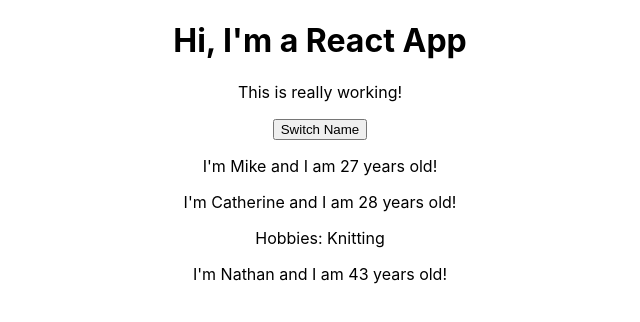
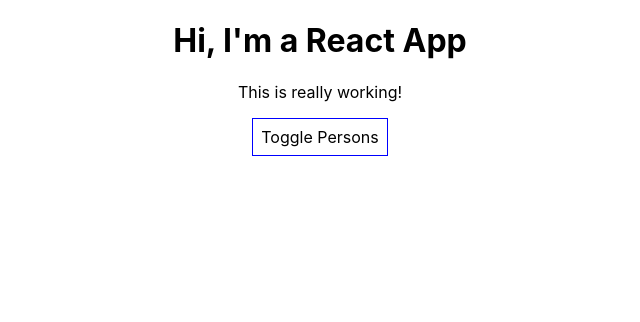
Before and after one commit to mkzarra/react-basics, a React (Create React App) app: page / in a window 1280 px wide. Shown: the top 322 px of the page, without its empty margins (320-960 px from the left). Built offline with nearby package versions, Linux system fonts and the light colour scheme.

Commit message:
added key prop and some dynamic functionality

```diff
--- a/src/App.js
+++ b/src/App.js
@@ -5,42 +5,79 @@
 class App extends Component {
   state = {
     persons: [
-      { name: 'Mike', age: 27 },
-      { name: 'Catherine', age: 28 },
-      { name: 'Nathan', age: 43}
+      { id: 'ad8', name: 'Mike', age: 27 },
+      { id: 'fw7', name: 'Catherine', age: 28 },
+      { id: 's3q', name: 'Nathan', age: 43 }
     ]
   }
 
-  switchNameHandler = newName => {
+  deletPersonHandler = (personIndex) => {
+    const persons = [...this.state.persons]
+    persons.splice(personIndex, 1)
+    this.setState({persons})
+  }
+
+  nameChangeHandler = event => {
     this.setState({
       persons: [
-        { name: newName, age: 27 },
-        { name: 'Catherine', age: 28 },
-        { name: 'Nathan', age: 42 }
+        { name: 'Mike', age: 27 },
+        { name: event.target.value, age: 28 },
+        { name: 'Nathan', age: 43}
       ]
     })
   }
 
+  togglePersonHandler = () => {
+    const doesShow = this.state.showPersons
+    this.setState({ showPersons: !doesShow })
+  }
+
   render() {
+    const style = {
+      backgroundColor: 'white',
+      font: 'inherit',
+      border: '1px solid blue',
+      padding: '8px',
+      cursor: 'pointer'
+    }
+
+    let persons = null
+    if (this.state.showPersons) {
+      persons = (
+        <div>
+          {this.state.persons.map((person, index) => {
+            return <Person
+              click={() => this.deletPersonHandler(index)}
+              name={person.name}
+              age={person.age}
+              key={person.id}
+            />
+          })}
+            {/* <Person
+              name={this.state.persons[0].name}
+              age={this.state.persons[0].age}
+            />
+            <Person
+              changed={this.nameChangeHandler}
+              click={this.switchNameHandler.bind(this, 'Mikey')}
+              name={this.state.persons[1].name}
+              age={this.state.persons[1].age}>Hobbies: Knitting</Person>
+            <Person
+              name={this.state.persons[2].name}
+              age={this.state.persons[2].age}
+            /> */}
+          </div>
+      )
+    }
+
     return (
       <div className="App">
         <h1>Hi, I'm a React App</h1>
         <p>This is really working!</p>
-        <button onClick={this.switchNameHandler.bind(this, 'Micheal')}>Switch Name</button>
-        <Person
-          name={this.state.persons[0].name}
-          age={this.state.persons[0].age}
-        />
-        <Person
-          click={this.switchNameHandler.bind(this, 'Mikey')}
-          name={this.state.persons[1].name}
-          age={this.state.persons[1].age}>
-          Hobbies: Knitting
-        </Person>
-        <Person
-          name={this.state.persons[2].name}
-          age={this.state.persons[2].age}
-        />
+        <button
+          style={style}
+          onClick={this.togglePersonHandler}>Toggle Persons</button>
+        {persons}
       </div>
     );
   }
--- /dev/null
+++ b/src/Person/Person.css
@@ -0,0 +1,8 @@
+.Person {
+  width: 60%;
+  margin: 16px auto;
+  border: 1px solid #eee;
+  box-shadow: 0 2px 3px #ccc;
+  padding: 16px;
+  text-align: center;
+}
--- a/src/Person/Person.js
+++ b/src/Person/Person.js
@@ -1,10 +1,12 @@
 import React from 'react';
+import './Person.css'
 
 const person = (props) => {
   return (
-    <div>
+    <div className="Person">
       <p onClick={props.click}>I'm {props.name} and I am {props.age} years old!</p>
       <p>{props.children}</p>
+      <input type="text" onChange={props.changed} value={props.name} />
     </div>
   )
 };
```
